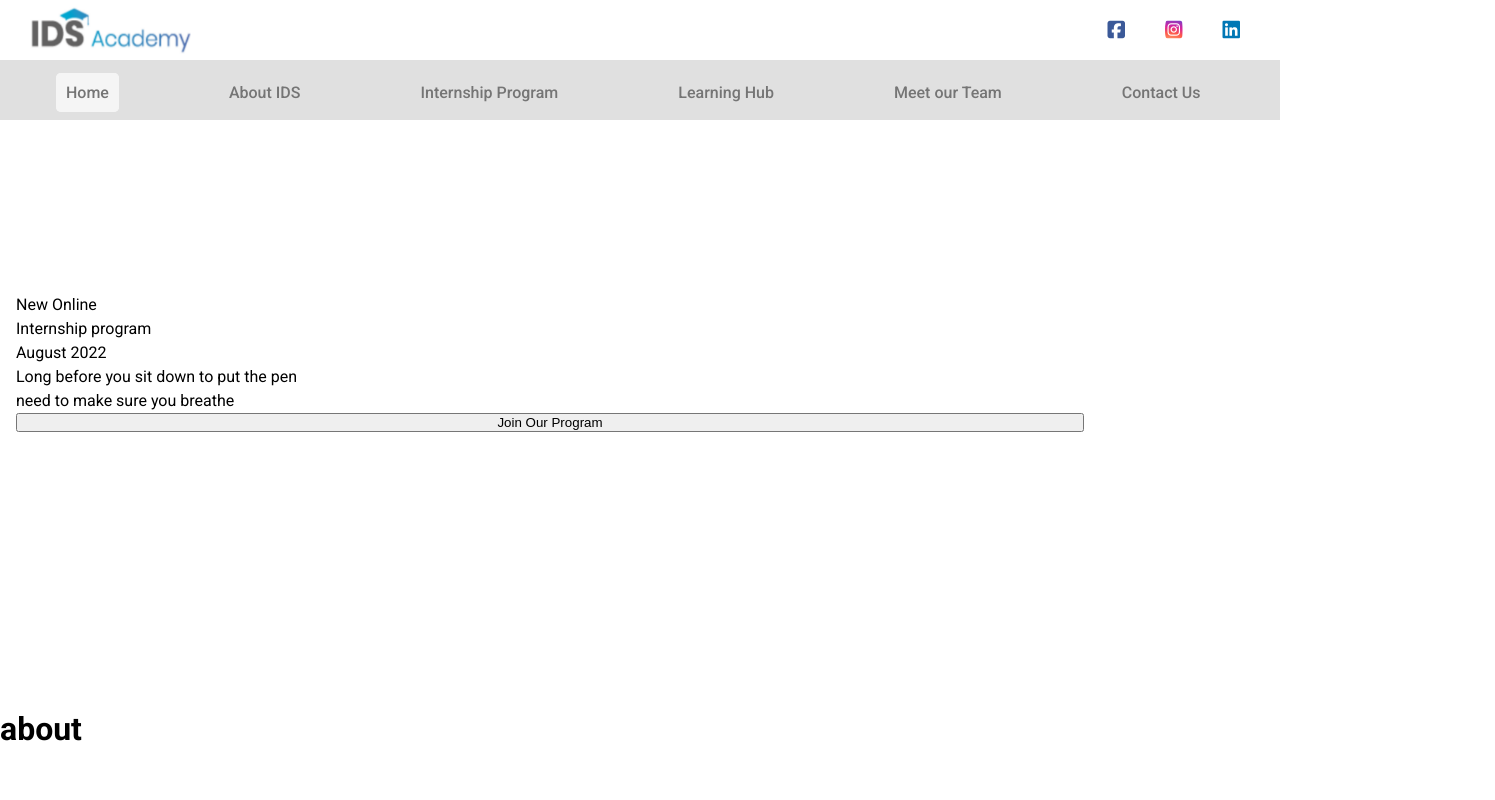
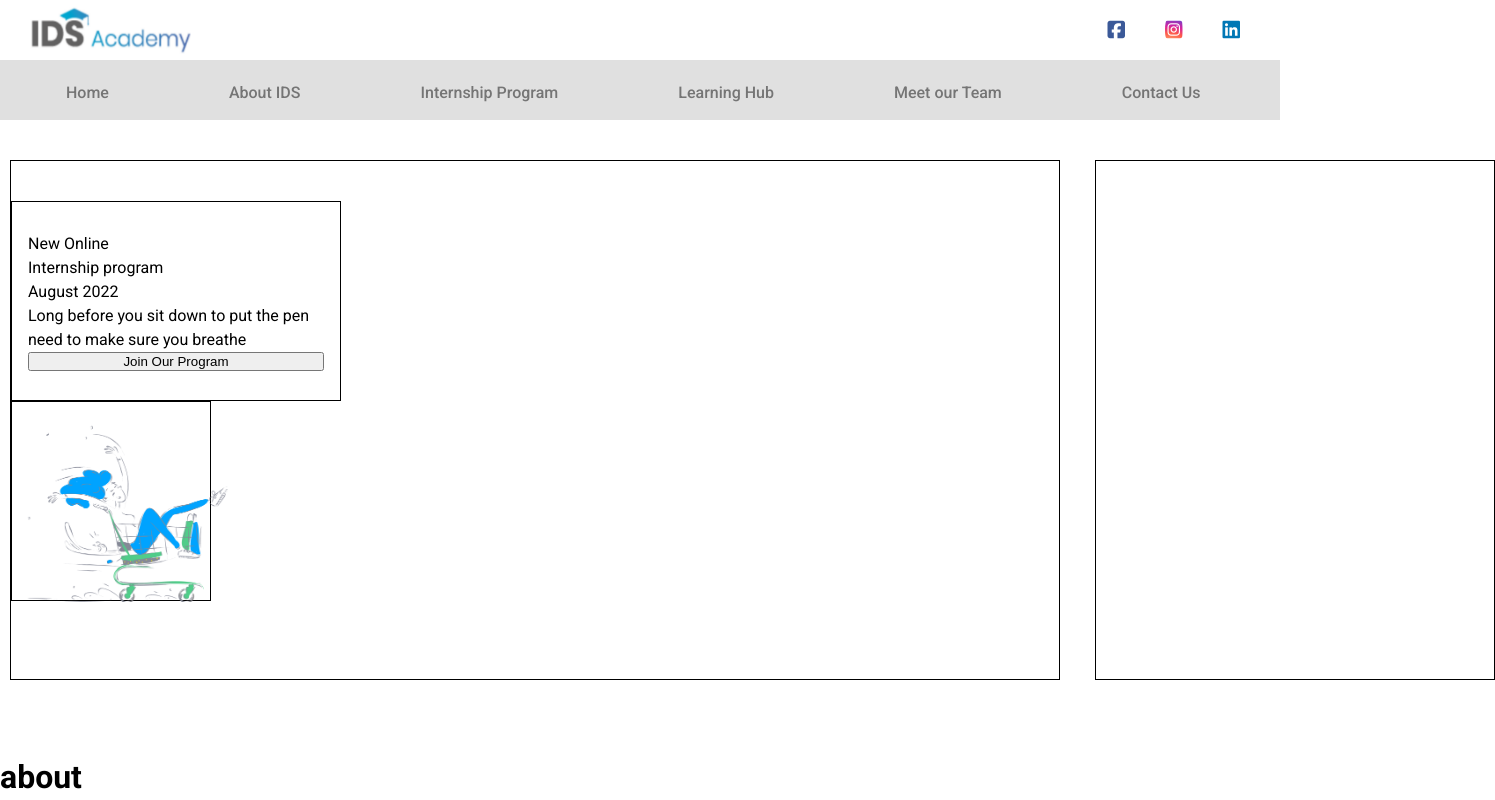
Before and after one commit to OmarMlaeb/IDS_Academy_Website, a React (Create React App) app in the folder front-end/: page / in a window 1280 px wide. Shown: the top 800 px of the page, 1495 px wide, since content can reach past the window. Built offline with nearby package versions, Linux system fonts and the light colour scheme.

Commit message:
added design and content in home page

```diff
--- a/front-end/src/components/About/about.css
+++ b/front-end/src/components/About/about.css
@@ -0,0 +1,7 @@
+.about {
+    background-color: #FFF;
+    color: #000;
+    height: 685px;
+    width: 100%;
+    position: relative;
+}
--- a/front-end/src/components/About/about.js
+++ b/front-end/src/components/About/about.js
@@ -1,8 +1,10 @@
 import React from 'react'
+
+import './about.css';
 
 const About = () => {
     return (
-        <div id='about'>
+        <div className='about' id='about'>
             <h1>about</h1>
         </div>
     )
--- a/front-end/src/components/Header/header.js
+++ b/front-end/src/components/Header/header.js
@@ -39,22 +39,22 @@ const Header = () => {
                     </div>
                     <ul className={click ? "nav-menu active" : "nav-menu"}>
                         <li className='nav-item'>
-                            <Link to='home' spy={true} smooth={true} offset={-50} duration={500} onClick={closeMenu}>Home</Link>
+                            <Link to='home' spy={true} smooth={true} offset={-130} duration={500} onClick={closeMenu}>Home</Link>
                         </li>
                         <li className='nav-item'>
-                            <Link to='/about' spy={true} smooth={true} offset={50} duration={500} onClick={closeMenu}>About IDS</Link>
+                            <Link to='about' spy={true} smooth={true} offset={-90} duration={500} onClick={closeMenu}>About IDS</Link>
                         </li>
                         <li className='nav-item'>
-                            <Link to='/program' spy={true} smooth={true} offset={50} duration={500} onClick={closeMenu}>Internship Program</Link>
+                            <Link to='program' spy={true} smooth={true} offset={50} duration={500} onClick={closeMenu}>Internship Program</Link>
                         </li>
                         <li className='nav-item'>
-                            <Link to='/learn' spy={true} smooth={true} offset={50} duration={500} onClick={closeMenu}>Learning Hub</Link>
+                            <Link to='learn' spy={true} smooth={true} offset={50} duration={500} onClick={closeMenu}>Learning Hub</Link>
                         </li>
                         <li className='nav-item'>
-                            <Link to='/team' spy={true} smooth={true} offset={50} duration={500} onClick={closeMenu}>Meet our Team</Link>
+                            <Link to='team' spy={true} smooth={true} offset={50} duration={500} onClick={closeMenu}>Meet our Team</Link>
                         </li>
                         <li className='nav-item'>
-                            <Link to='/contact' spy={true} smooth={true} offset={50} duration={500} onClick={closeMenu}>Contact Us</Link>
+                            <Link to='contact' spy={true} smooth={true} offset={50} duration={500} onClick={closeMenu}>Contact Us</Link>
                         </li>
                     </ul>
                 </nav>
--- a/front-end/src/components/Home/home.css
+++ b/front-end/src/components/Home/home.css
@@ -1,18 +1,53 @@
 .home {
     background-color: #FFFF;
     color: #000;
-    height: 685px;
+    height: 593px;
     width: 100%;
     position: relative;
     margin-top: 120px;
 }
 
-.home .content {
+.home .container {
+    height: 520px;
+    width: 1050px;
+    border: 1px solid #000;
+    margin-top: 160px;
+    margin-left: 10px;
+}
+
+.content_container {
+    height: 200px;
+    width: 330px;
+    border: 1px solid #000;
+    margin-top: 40px;
+}
+
+.content_container .content {
     height: 100%;
     display: flex;
     flex-direction: column;
     justify-content: center;
     max-width: 1100px;
     padding: 1rem;
-    margin-top: -100px;
 }
+
+.img_container {
+    height: 200px;
+    width: 200px;
+    border: 1px solid #000;
+    align-items: center;
+}
+
+.img_container .img img{
+    height: 200px;
+    width: 220px;
+    cursor: auto;
+}
+
+.about_container {
+    height: 520px;
+    width: 400px;
+    border: 1px solid #000;
+    margin-left: 1095px;
+    margin-top: -520px;
+}
--- a/front-end/src/components/Home/home.js
+++ b/front-end/src/components/Home/home.js
@@ -1,10 +1,15 @@
 import React from 'react'
+
+import img from './../../images/home_img.png';
+import { Link } from 'react-scroll';
 
 import './home.css'
 
 const Home = () => {
     return (
         <div className='home' id='home'>
+            <div className='container'>
+                <div className='content_container'>
                     <div className='content'>
                         <p>New Online</p>
                         <p>Internship program</p>
@@ -14,6 +19,18 @@ const Home = () => {
                         <button href='/' className='button'>Join Our Program</button>
                     </div>
                 </div>
+                <div className='img_container'>
+                    <div className='img'>
+                        <Link to='/'>
+                            <img src={img} alt=""/>
+                        </Link>
+                    </div>
+                </div>
+            </div>
+            <div className='about_container'>
+
+            </div>
+        </div>
     )
 }
 
```
Also changed, not shown: front-end/src/images/home_img.png (added). Lines whose indentation alone changed are shown as unchanged.
